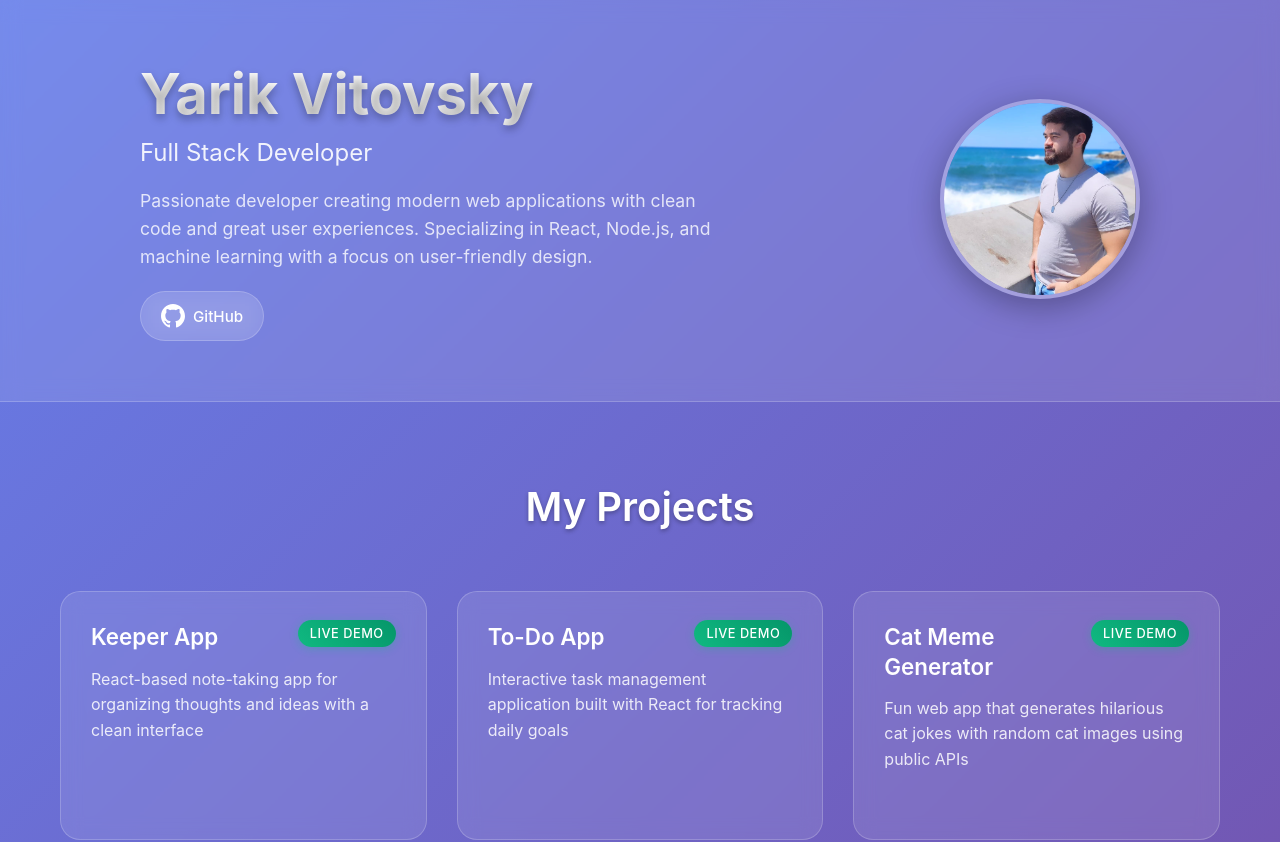
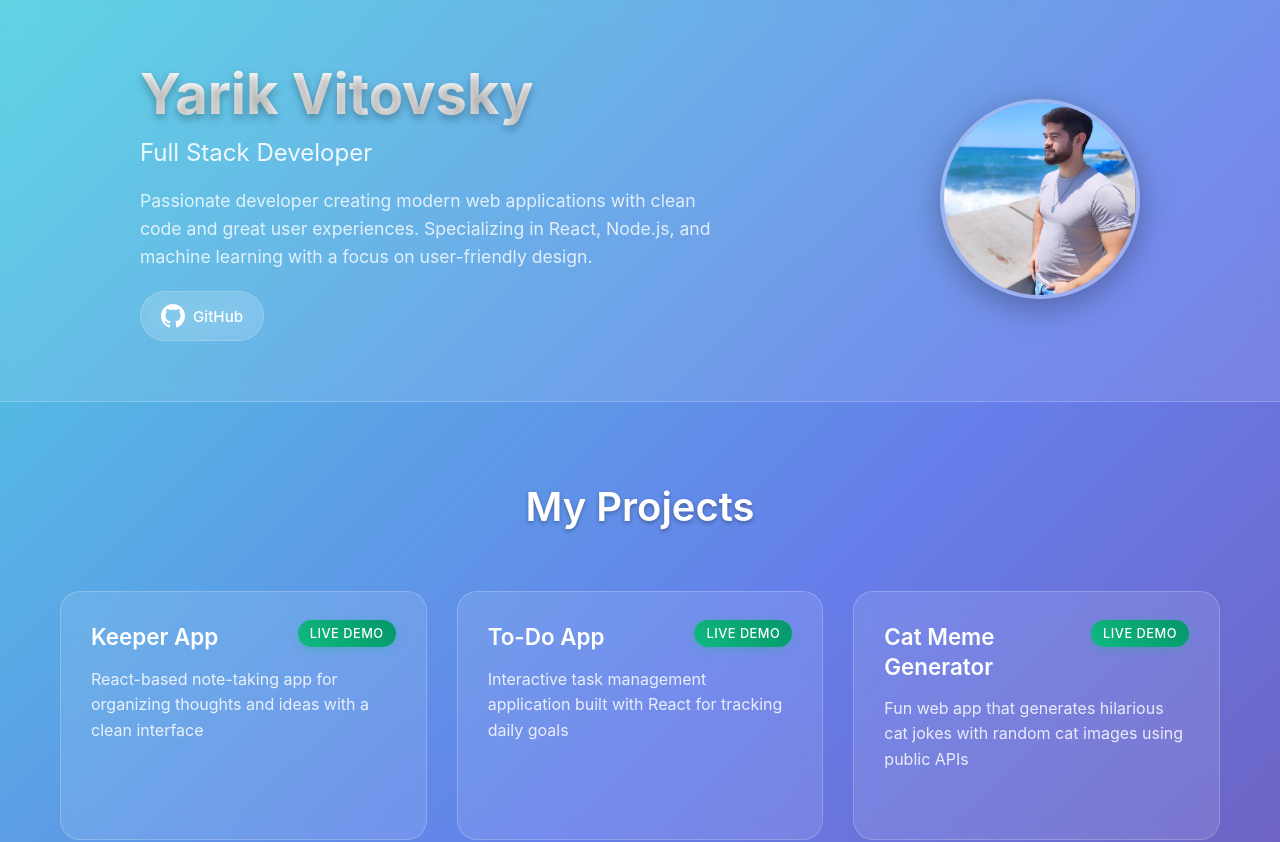
Before and after one commit to YarikVitovsky/personal-website, a React (Vite) app: page / in a window 1280 px wide. Shown: the top 842 px of the page. Built offline with nearby package versions, Linux system fonts and the light colour scheme.

Commit message:
Add more cyan to background gradient for enhanced visual appeal

```diff
--- a/src/index.css
+++ b/src/index.css
@@ -11,7 +11,7 @@ body {
         sans-serif;
     -webkit-font-smoothing: antialiased;
     -moz-osx-font-smoothing: grayscale;
-    background: linear-gradient(135deg, #667eea 0%, #764ba2 100%);
+    background: linear-gradient(135deg, #4dd0e1 0%, #667eea 50%, #764ba2 100%);
     min-height: 100vh;
 }
 
```
